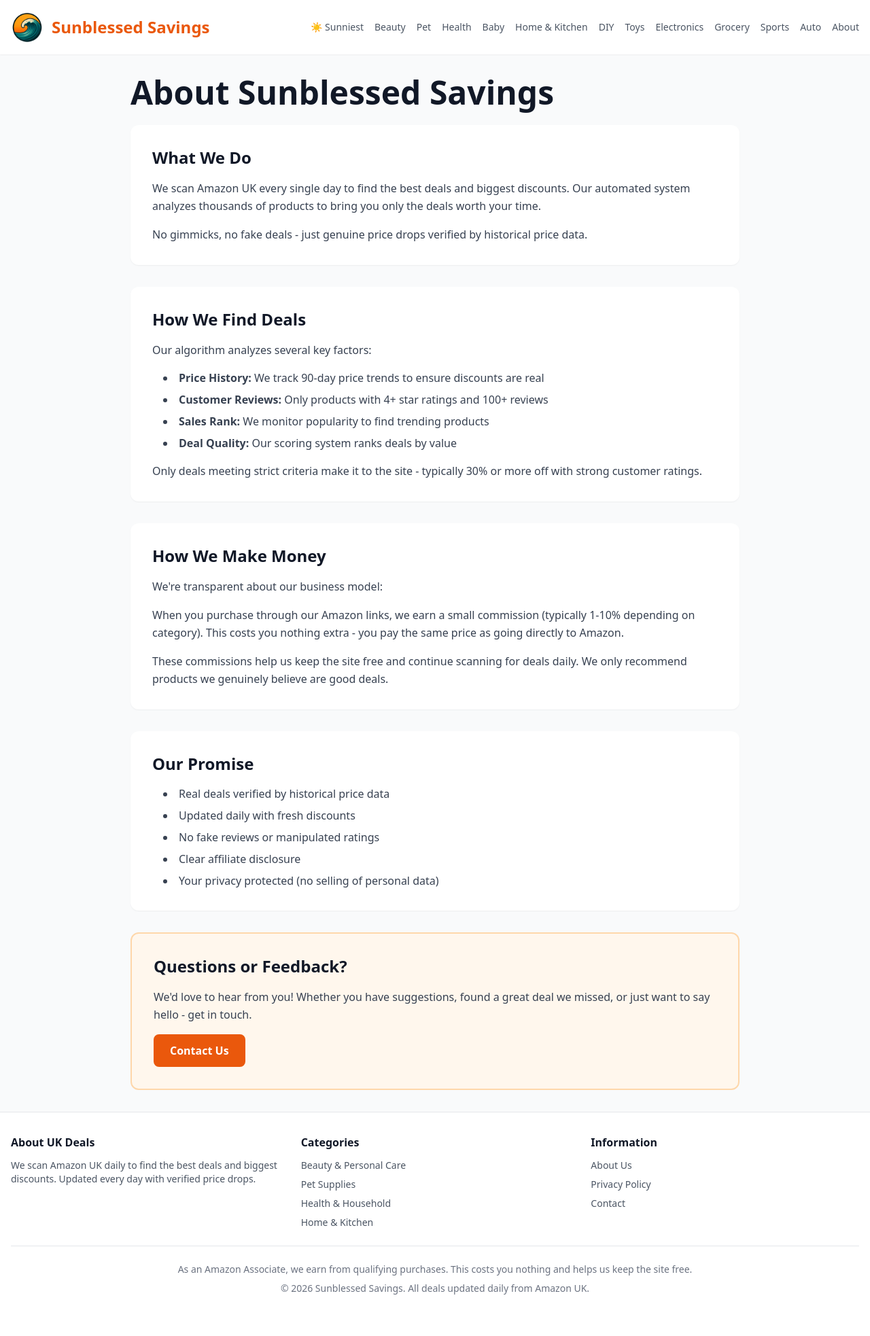
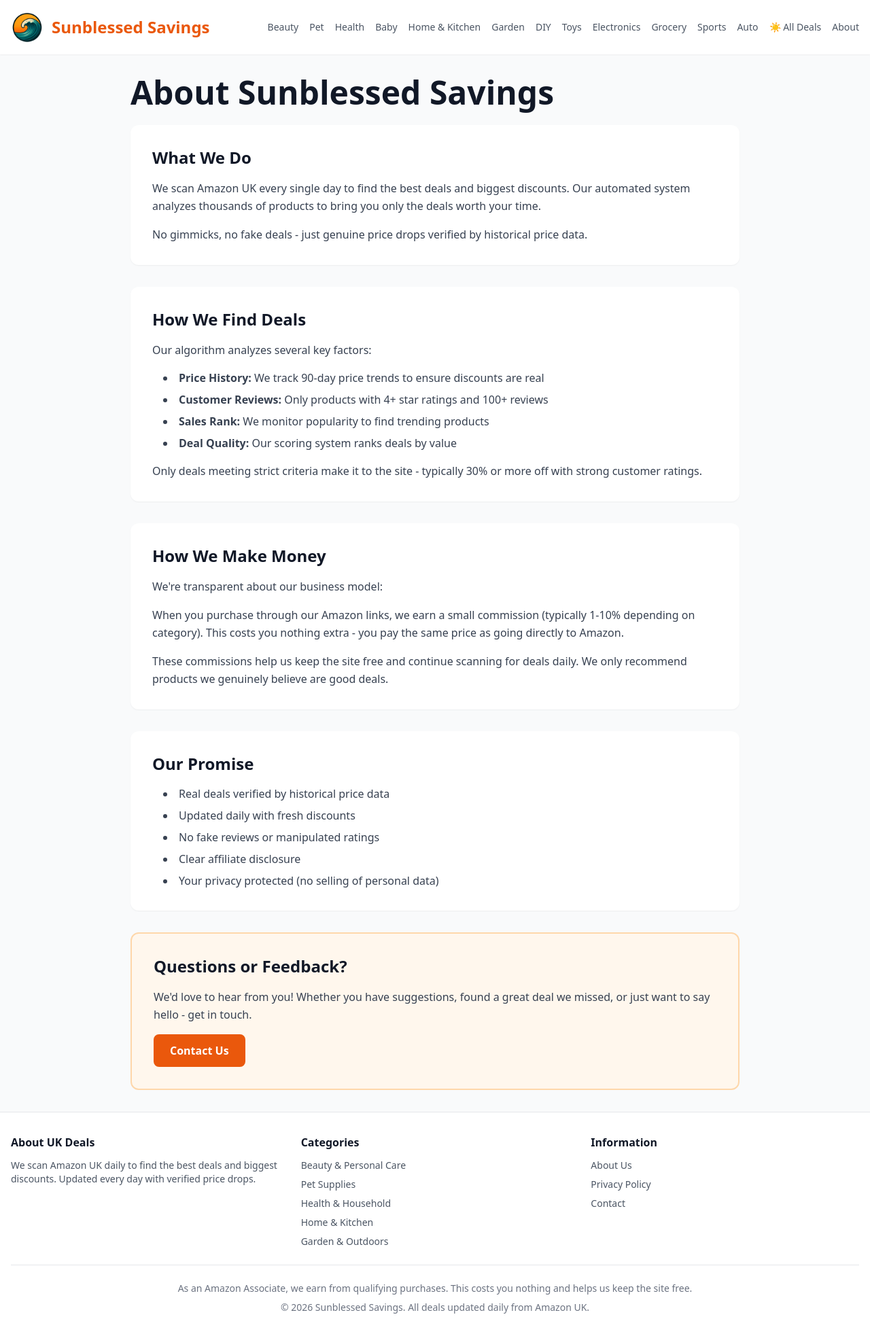
Before and after one commit to Elhashino/amazon-deals, a FastAPI app: page /about in a window 1280 px wide. Shown: the whole page at 68% size. Before the commit the page ends 1905 px from the top, so only its background shows below. Run offline with FastAPI, Linux system fonts and the light colour scheme; some libraries are stand-ins or nearby versions.

Commit message:
Add Garden category + fix navigation and ratings

```diff
--- a/backend/app/ingestion.py
+++ b/backend/app/ingestion.py
@@ -45,6 +45,7 @@ def resolve_root_category_ids(roots: dict[str, dict]) -> dict[str, int]:
         "sports": ["sports"],
         "baby": ["baby"],
         "automotive": ["automotive"],
+        "garden": ["garden", "outdoor"],
     }
 
     out: dict[str, int] = {}
@@ -73,6 +74,8 @@ def categorize(product: dict, root_name: str) -> str:
         return "baby"
     if "automotive" in root:
         return "automotive"
+    if "garden" in root or "outdoor" in root or "lawn" in root:
+        return "garden"
 
     # Existing behaviour
     if "home" in root and "kitchen" in root:
@@ -110,6 +113,7 @@ def min_discount_for_category(cat: str) -> float:
         "sports": settings.MIN_DISCOUNT_SPORTS,
         "baby": settings.MIN_DISCOUNT_BABY,
         "automotive": settings.MIN_DISCOUNT_AUTOMOTIVE,
+        "garden": settings.MIN_DISCOUNT_HOME,  # Use same threshold as home
     }.get(cat, settings.MIN_DISCOUNT_HOME)
 
 
--- a/backend/app/main.py
+++ b/backend/app/main.py
@@ -131,6 +131,7 @@ async def category(request: Request, slug: str):
         "sports": "Sports & Outdoors",
         "automotive": "Automotive",
         "kitchen": "Home & Kitchen",
+        "garden": "Garden & Outdoors",
         "diy": "DIY & Tools",
         "toys": "Toys & Games",
         "electrical": "Electronics"
@@ -201,7 +202,7 @@ async def sitemap():
     from fastapi.responses import Response
 
     categories = ["beauty", "pet", "health", "baby", "grocery", "sports",
-                  "automotive", "kitchen", "diy", "toys", "electrical",
+                  "automotive", "kitchen", "garden", "diy", "toys", "electrical",
                   "sunniest-savings"]
 
     sitemap = '<?xml version="1.0" encoding="UTF-8"?>\n'
--- a/backend/app/templates/base.html
+++ b/backend/app/templates/base.html
@@ -26,18 +26,19 @@
 
                 <!-- Desktop Navigation -->
 <div class="hidden md:flex space-x-4 text-sm">
-    <a href="/category/sunniest-savings" class="text-gray-600 hover:text-orange-600 font-medium transition">☀️ Sunniest</a>
     <a href="/category/beauty" class="text-gray-600 hover:text-orange-600 font-medium transition">Beauty</a>
     <a href="/category/pet" class="text-gray-600 hover:text-orange-600 font-medium transition">Pet</a>
     <a href="/category/health" class="text-gray-600 hover:text-orange-600 font-medium transition">Health</a>
     <a href="/category/baby" class="text-gray-600 hover:text-orange-600 font-medium transition">Baby</a>
     <a href="/category/kitchen" class="text-gray-600 hover:text-orange-600 font-medium transition">Home & Kitchen</a>
+    <a href="/category/garden" class="text-gray-600 hover:text-orange-600 font-medium transition">Garden</a>
     <a href="/category/diy" class="text-gray-600 hover:text-orange-600 font-medium transition">DIY</a>
     <a href="/category/toys" class="text-gray-600 hover:text-orange-600 font-medium transition">Toys</a>
     <a href="/category/electrical" class="text-gray-600 hover:text-orange-600 font-medium transition">Electronics</a>
     <a href="/category/grocery" class="text-gray-600 hover:text-orange-600 font-medium transition">Grocery</a>
     <a href="/category/sports" class="text-gray-600 hover:text-orange-600 font-medium transition">Sports</a>
     <a href="/category/automotive" class="text-gray-600 hover:text-orange-600 font-medium transition">Auto</a>
+    <a href="/category/sunniest-savings" class="text-gray-600 hover:text-orange-600 font-medium transition">☀️ All Deals</a>
     <a href="/about" class="text-gray-600 hover:text-orange-600 font-medium transition">About</a>
 </div>
 
@@ -51,18 +52,19 @@
 
             <!-- Mobile Navigation -->
 <div id="mobile-menu" class="hidden md:hidden mt-4 space-y-2">
-    <a href="/category/sunniest-savings" class="block text-gray-600 hover:text-orange-600 py-2">☀️ Sunniest Savings</a>
     <a href="/category/beauty" class="block text-gray-600 hover:text-orange-600 py-2">Beauty</a>
     <a href="/category/pet" class="block text-gray-600 hover:text-orange-600 py-2">Pet</a>
     <a href="/category/health" class="block text-gray-600 hover:text-orange-600 py-2">Health</a>
     <a href="/category/baby" class="block text-gray-600 hover:text-orange-600 py-2">Baby</a>
     <a href="/category/kitchen" class="block text-gray-600 hover:text-orange-600 py-2">Home & Kitchen</a>
+    <a href="/category/garden" class="block text-gray-600 hover:text-orange-600 py-2">Garden & Outdoors</a>
     <a href="/category/diy" class="block text-gray-600 hover:text-orange-600 py-2">DIY & Tools</a>
     <a href="/category/toys" class="block text-gray-600 hover:text-orange-600 py-2">Toys & Games</a>
     <a href="/category/electrical" class="block text-gray-600 hover:text-orange-600 py-2">Electronics</a>
     <a href="/category/grocery" class="block text-gray-600 hover:text-orange-600 py-2">Grocery</a>
     <a href="/category/sports" class="block text-gray-600 hover:text-orange-600 py-2">Sports</a>
     <a href="/category/automotive" class="block text-gray-600 hover:text-orange-600 py-2">Automotive</a>
+    <a href="/category/sunniest-savings" class="block text-gray-600 hover:text-orange-600 py-2">☀️ All Deals</a>
     <a href="/about" class="block text-gray-600 hover:text-orange-600 py-2">About</a>
 </div>
         </div>
@@ -94,6 +96,7 @@
                         <a href="/category/pet" class="block text-gray-600 hover:text-orange-600">Pet Supplies</a>
                         <a href="/category/health" class="block text-gray-600 hover:text-orange-600">Health & Household</a>
                         <a href="/category/kitchen" class="block text-gray-600 hover:text-orange-600">Home & Kitchen</a>
+                        <a href="/category/garden" class="block text-gray-600 hover:text-orange-600">Garden & Outdoors</a>
                     </div>
                 </div>
 
--- a/backend/app/templates/home.html
+++ b/backend/app/templates/home.html
@@ -33,7 +33,7 @@
                     <span class="text-2xl font-bold text-orange-600">£{{ "%.2f"|format(deal.price_current or 0) }}</span>
                     <span class="text-sm text-gray-500 line-through">£{{ "%.2f"|format(deal.price_median_90d or 0) }}</span>
                 </div>
-                {% if deal.rating %}
+                {% if deal.rating and deal.rating >= 1.0 %}
                 <div class="flex items-center gap-1 mb-3">
                     <span class="text-yellow-500">⭐</span>
                     <span class="text-sm font-semibold">{{ "%.1f"|format(deal.rating) }}</span>
@@ -84,7 +84,7 @@
                 </div>
             </div>
 
-            {% if deal.rating %}
+            {% if deal.rating and deal.rating >= 1.0 %}
             <div class="flex items-center gap-1 mb-3 text-xs">
                 <span class="text-yellow-500">⭐</span>
                 <span class="font-semibold">{{ "%.1f"|format(deal.rating) }}</span>
```
